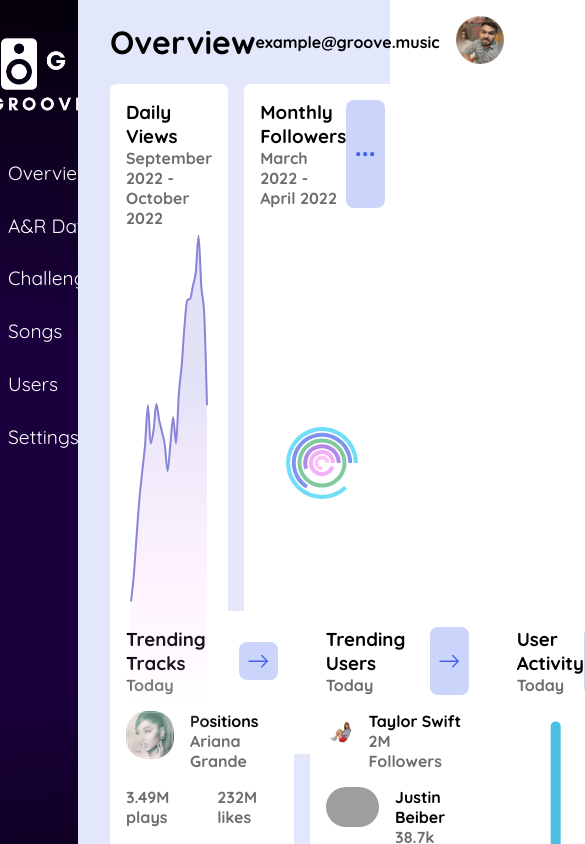
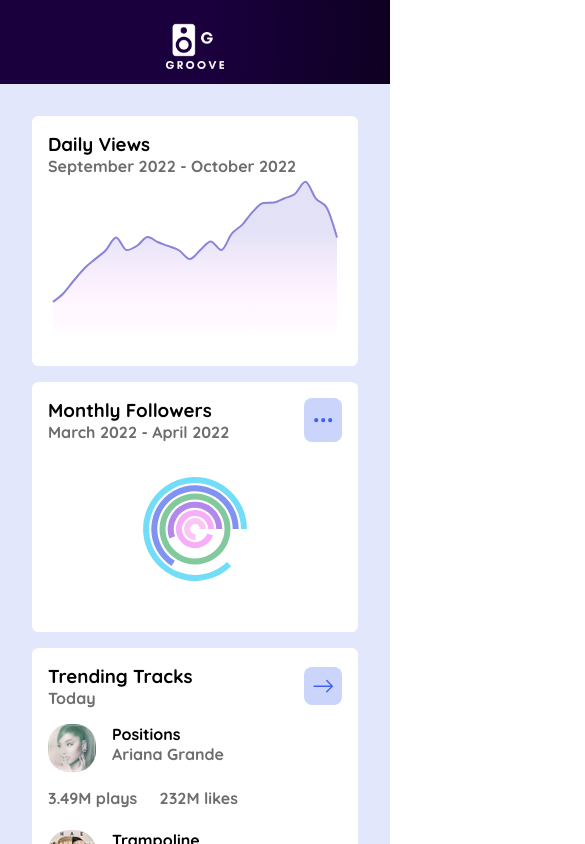
Before and after one commit to ZimmerF0/Dashboard-music, a React (Create React App) app: page / in a window 390 px wide. Shown: the top 844 px of the page, 585 px wide, since content can reach past the window. Built offline with nearby package versions, Linux system fonts and the light colour scheme; grey boxes are pictures that could not be loaded.

Commit message:
final project

```diff
--- a/src/scss/components/_mediaQueries.scss
+++ b/src/scss/components/_mediaQueries.scss
@@ -0,0 +1,35 @@
+@media (max-width: 1080px) {
+  body {
+    padding: 0 !important;
+    .dashboard {
+      grid-template-columns: 1fr;
+      .sidebar {
+        .upper__container {
+          .brand {
+            img {
+              height: 5rem;
+            }
+          }
+          .links {
+            display: none;
+          }
+        }
+        .lower__container {
+          display: none;
+        }
+      }
+      .metrics {
+        height: max-content;
+        padding-top: 2rem;
+        padding-bottom: 2rem;
+        .navbar {
+          display: none;
+        }
+        .grid__one,
+        .grid__two {
+          grid-template-columns: 1fr;
+        }
+      }
+    }
+  }
+}
```
Also changed, not shown: src/App.js (+6 -4 lines), src/components/Metrics.jsx (line endings or trailing spaces).
